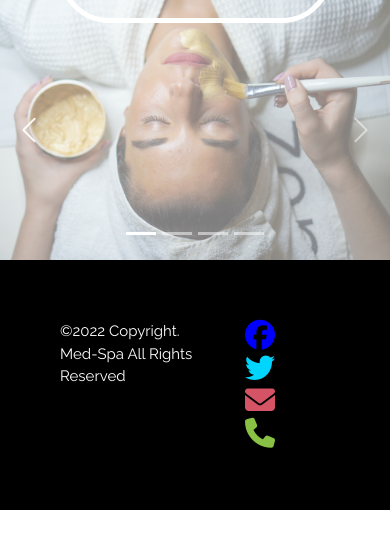
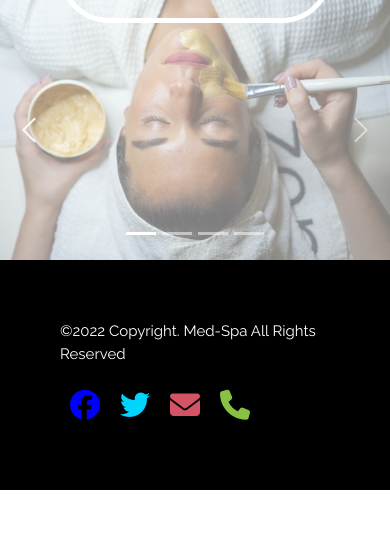
Before and after one commit to Fabscg/med-spa-wellness, a React (Create React App) app: page / in a window 390 px wide. Shown: the top 548 px of the page. Built offline with nearby package versions, Linux system fonts and the light colour scheme; a web font is replaced by a local one.

Commit message:
fixing some resposive

```diff
--- a/package.json
+++ b/package.json
@@ -11,7 +11,7 @@
     "react-bootstrap": "^2.4.0",
     "react-dom": "^18.2.0",
     "react-router-dom": "^6.3.0",
-    "react-scripts": "5.0.1",
+    "react-scripts": "^5.0.1",
     "web-vitals": "^2.1.4"
   },
   "scripts": {
--- a/public/index.html
+++ b/public/index.html
@@ -14,6 +14,7 @@
     rel="stylesheet">
   <script src="https://kit.fontawesome.com/e387ff95d3.js" crossorigin="anonymous"></script>
   <script src="https://kit.fontawesome.com/4cf7e7bf8a.js" crossorigin="anonymous"></script>
+  <script src="https://ajax.googleapis.com/ajax/libs/jquery/3.6.0/jquery.min.js"></script>
   <!--
       manifest.json provides metadata used when your web app is installed on a
       user's mobile device or desktop. See https://developers.google.com/web/fundamentals/web-app-manifest/
--- a/src/Components/Header/index.js
+++ b/src/Components/Header/index.js
@@ -6,9 +6,9 @@ export default function Header({ currentPage, handlePageChange }) {
         <div>
             <nav className="navbar navbar-expand-lg bg-outline-primary w3-top w3-hide-small w3-bar w3-white w3-center w3-padding w3-opacity-min w3-hover-opacity-off">
                 <div className="container-fluid">
+                <a class="navbar-brand" href="#">MED-SPA WELLNESS</a>
 
-
-                    <button className="navbar-toggler " type="button" data-bs-toggle="collapse" data-bs-target="#navbarNav" aria-controls="navbarNav" aria-expanded="false
+                    <button className="navbar-toggler collapse" type="button" data-bs-toggle="collapse" data-bs-target="#navbarNav" aria-controls="navbarNav" aria-expanded="false
                     " aria-label="Toggle navigation">
                         <span className="navbar-toggler-icon"></span>
                     </button>
--- a/src/index.css
+++ b/src/index.css
@@ -87,7 +87,8 @@ h2 {
 }
 
 .img-fluid {
-  height: -webkit-fill-available;
+  height: auto;
+  width:100%;
 }
 
 .section-services {
@@ -199,3 +200,24 @@ footer {
 .icons {
   padding-left: 40px;
 }
+
+@media screen and (max-width:768px){
+  footer{
+    display:block;
+  }
+  .icons{
+    padding:10px;
+    margin:0;
+  }
+  .icons:hover{
+    opacity:0.5;
+  }
+}
+
+
+@media screen and (max-width:568px) {
+  .section-services{
+    margin:20px;
+    padding:20px
+  }
+}
```
Also changed, not shown: 1 other file (tests, documents, lock files or other folders).
